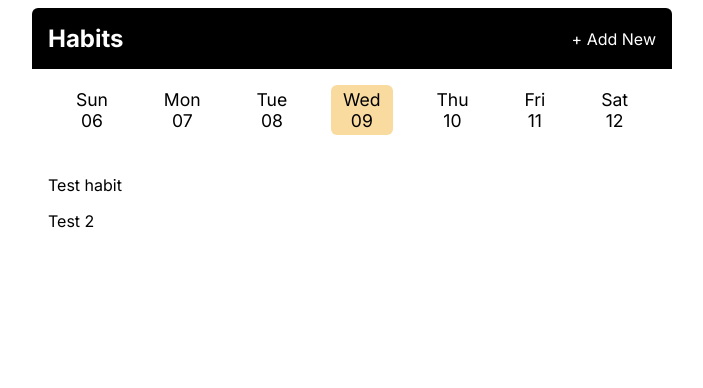
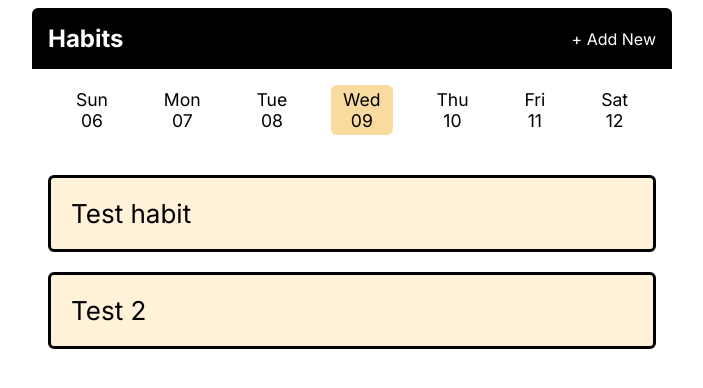
Before and after one commit to Kauustubbh/Habit_Tracker, a Flask app: page / in a window 1280 px wide. Shown: the top 388 px of the page, without its empty margins (288-991 px from the left). Run offline with Flask 3, Linux system fonts and the light colour scheme.

Commit message:
Half done - added habits and checks

```diff
--- a/app.py
+++ b/app.py
@@ -1,8 +1,10 @@
-from flask import Flask, render_template, request
+from flask import Flask, render_template, request, redirect, url_for
 import datetime
+from collections import defaultdict
 
 app = Flask(__name__)
 habits = ["Test habit", "Test 2"]
+completions = defaultdict(list)
 
 
 @app.context_processor
@@ -26,7 +28,8 @@ def index():
         "index.html",
         title= "Habit Tracker - Home",
         habits=habits,
-        selected_date=selected_date
+        selected_date=selected_date,
+        completions=completions[selected_date]
     )
 
 @app.route("/add", methods=["GET", "POST"])
@@ -34,3 +37,13 @@ def add_habit():
     if request.method == "POST":
         habits.append(request.form.get("habit"))
     return render_template("add_habit.html", title="Habit Tracker - Add Habit", selected_date=datetime.date.today())
+
+
+@app.route("/complete", methods=["POST"])
+def complete():
+    date_sting = request.form.get("date")
+    habit = request.form.get("habitName")
+    date = datetime.date.fromisoformat(date_sting)
+    completions[date].append(habit)
+
+    return redirect(url_for("index", date=date_sting))
--- a/static/css/main.css
+++ b/static/css/main.css
@@ -117,3 +117,49 @@ body {
         display: block;
     }
 }
+
+.habit {
+    display: flex;
+    flex-direction: row;
+    align-items: center;
+    justify-content: space-between;
+    font-size: 26px;
+    padding: 20px;
+    margin-bottom: 20px;
+    background-color: #fff2d8;
+    border: 3px solid black;
+    border-radius: 6px;
+}
+
+.habit:not(.completed) {
+    padding: 0;
+}
+
+.habit.habit:not(.completed):hover {
+    background-color: #e9cd87;
+}
+
+.habit__icon {
+    width: 1em;
+    height: 1em;
+}
+
+.habit__name {
+    margin: 0;
+}
+
+.habit__form {
+    width: 100%;
+}
+
+.habit__button {
+    display: block;
+    width: 100%;
+    font-size: inherit;
+    padding: 20px;
+    font-family: inherit;
+    text-align: left;
+    border: none;
+    background-color: unset;
+    cursor: pointer;
+}
--- a/templates/index.html
+++ b/templates/index.html
@@ -3,11 +3,27 @@
 {% block main_content %}
     <section class="habit-list">
         {% for habit in habits %}
-            <div class="habit">
-                <p class="habit__name">
-                    {{ habit }}
-                </p>
-            </div>
+            {% set completed = habit in completions %}
+            {% if completed %}
+                <div class="habit completed">
+                    <p class="habit__name">
+                        {{ habit }}
+                    </p>
+                    <svg class="habit__icon" xmlns="http://www.w3.org/2000/svg" viewBox="0 0 20 20" fill="currentColor">
+                        <path fill-rule="evenodd" d="M10 18a8 8 0 100-16 8 8 0 000 16zm3.707-9.293a1 1 0 00-1.414-1.414L9 10.586 7.707 9.293a1 1 0 00-1.414 1.414l2 2a1 1 0 001.414 0l4-4z" clip-rule="evenodd" />
+                    </svg>
+                </div>
+            {% else %}
+                <div class="habit">
+                    <form action="{{ url_for('complete') }}" method ="POST" class="habit__form">
+                        <input type="hidden" name="habitName" value="{{ habit }}" />
+                        <input type="hidden" name="date" value="{{ selected_date }}" />
+                        <button type="submit" class="habit__button">
+                            {{ habit }}
+                        </button>
+                    </form>
+                </div>
+            {% endif %}
         {% endfor %}
     </section>
 {% endblock %}
```
